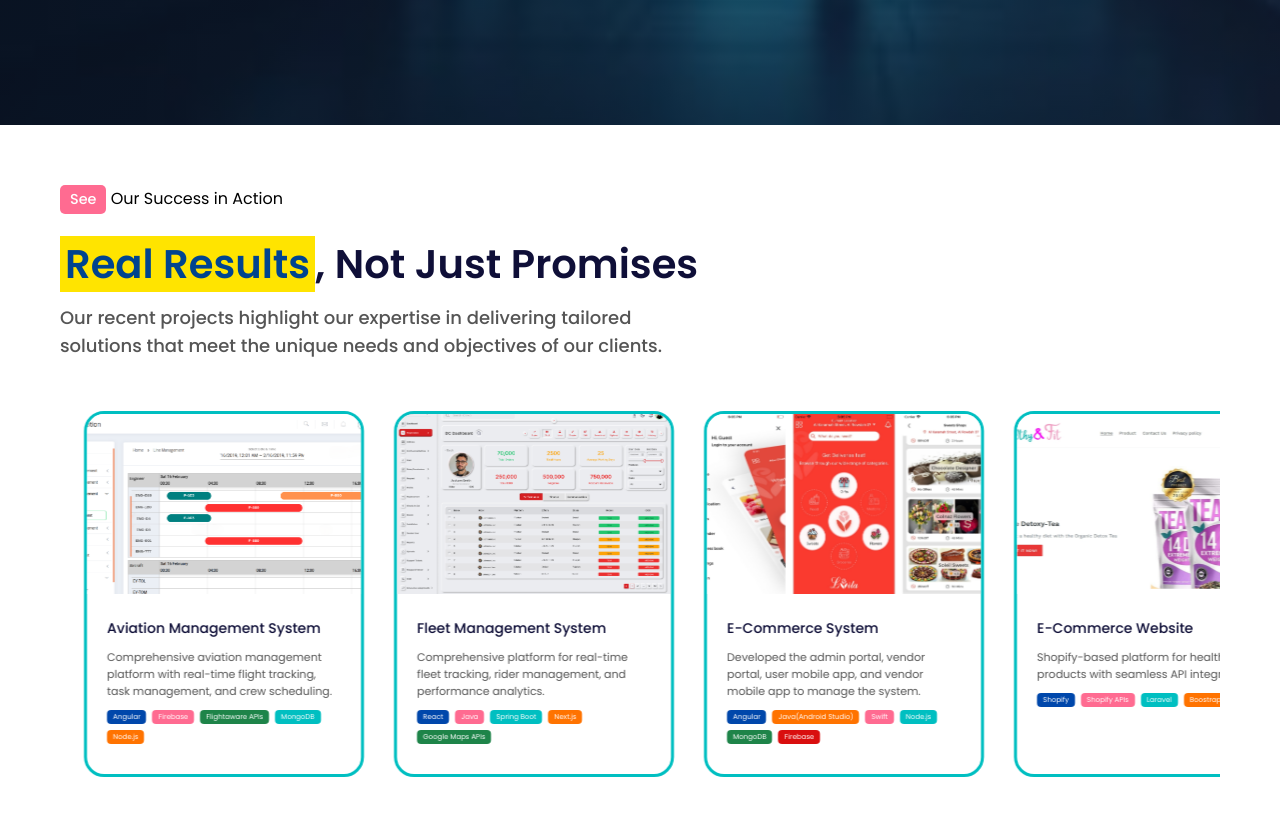
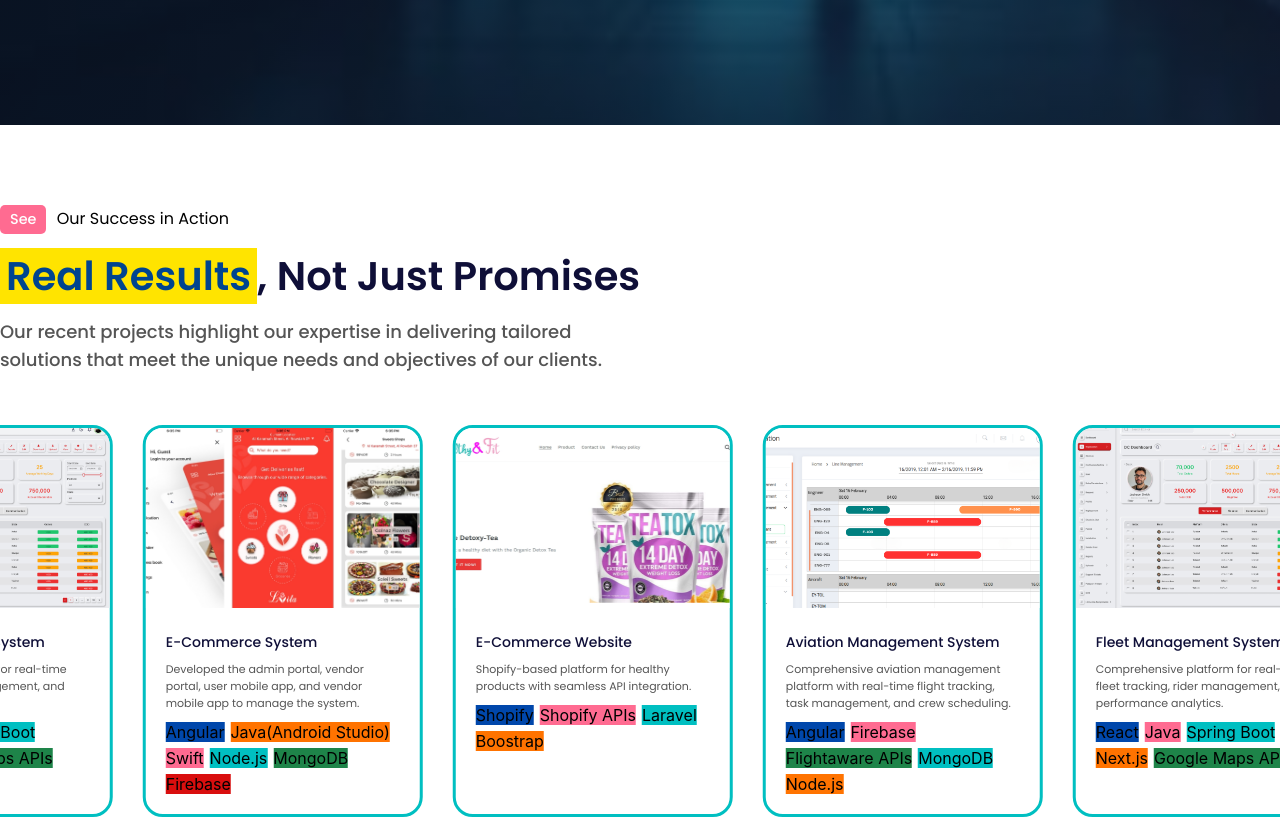
Before and after one commit to suraijzon/version1, a React (Create React App) app: page / in a window 1280 px wide. Shown: the part 1600-2419 px from the top of the page. Built offline with nearby package versions, Linux system fonts and the light colour scheme; no server answers.

Commit message:
new 57th

```diff
--- a/src/styles/successsection.css
+++ b/src/styles/successsection.css
@@ -1,13 +1,19 @@
+/* SECTION WRAPPER */
 .success-section {
-  padding: 60px 20px;
+  width: 100%;
+  padding: 80px 0;
+}
+
+/* FIXED CONTENT WIDTH (ALIGNS WITH SITE EDGES) */
+.success-container {
   max-width: 1200px;
   margin: 0 auto;
-  overflow: hidden;
+  padding: 0 20px;
 }
 
+/* HEADER */
 .success-header {
   text-align: left;
-  position: relative;
   margin-bottom: 50px;
 }
 
@@ -20,7 +26,7 @@
   font-weight: 500;
   padding: 4px 10px;
   border-radius: 5px;
-  margin-bottom: 10px;
+  margin-right: 6px;
 }
 
 .tag2 {
@@ -30,14 +36,14 @@
 .success-title {
   font-size: 2.5rem;
   font-weight: 600;
-  margin: 10px 0;
+  margin: 12px 0;
   color: #0f0f38;
   font-family: Poppins;
 }
 
 .success-title .highlight {
   background-color: #ffe400;
-  padding: 0 5px;
+  padding: 0 6px;
   color: #00448f;
 }
 
@@ -49,30 +55,35 @@
   font-weight: 500;
 }
 
-
-/* SLIDER WRAPPER */
+/* SLIDER */
 .projects-slider {
+  width: 100%;
   overflow: hidden;
-  width: 100%;
 }
 
-/* TRACK */
 .projects-track {
   display: flex;
   gap: 30px;
   width: max-content;
-  animation: slideLeft 30s linear infinite;
-  will-change: transform;
+  animation: slideLeft 22s linear infinite;
 }
 
+@keyframes slideLeft {
+  from {
+    transform: translateX(0);
+  }
+  to {
+    transform: translateX(-50%);
+  }
+}
+
+/* CARD */
 .project-card {
   flex: 0 0 280px;
   border: 3px solid #00bfc1;
   border-radius: 20px;
   overflow: hidden;
-  text-align: left;
   background: #fff;
-  padding-bottom: 10px;
 }
 
 .project-img {
@@ -89,7 +100,7 @@
   font-size: 14px;
   font-family: Poppins;
   font-weight: 500;
-  margin-bottom: 10px;
+  margin-bottom: 8px;
   color: #0f0f38;
 }
 
@@ -97,40 +108,36 @@
   font-size: 11px;
   color: #555;
   font-family: Poppins;
-  margin-bottom: -5px;
+  margin-bottom: 10px;
 }
 
+/* TECH TAGS */
 .project-extra {
-  margin-top: 15px;
-  font-size: 7px;
-  font-weight: 400;
-  line-height: 1.4;
-  font-family: Poppins, sans-serif;
   display: flex;
   flex-wrap: wrap;
   gap: 6px;
 }
 
-.project-extra span {
-  padding: 2px 6px;
-  border-radius: 4px;
+.tech-tag {
+  font-size: 9px;
+  padding: 4px 8px;
+  border-radius: 12px;
   color: #fff;
+  font-family: Poppins, sans-serif;
+  white-space: nowrap;
 }
 
-/*STABLE INFINITE ANIMATION */
-@keyframes slideLeft {
-  from {
-    transform: translateX(0);
-  }
-  to {
-    transform: translateX(calc(-1 * (280px + 30px) * 4));
+/* LARGE DESKTOP FIX */
+@media (min-width: 1400px) {
+  .success-container {
+    max-width: 1400px;
   }
 }
 
 /* MOBILE */
 @media (max-width: 768px) {
-  .all-works-btn {
-    display: none;
+  .success-section {
+    padding: 60px 0;
   }
 
   .project-card {
@@ -138,6 +145,6 @@
   }
 
   .projects-track {
-    animation-duration: 40s;
+    animation-duration: 28s;
   }
 }
```
